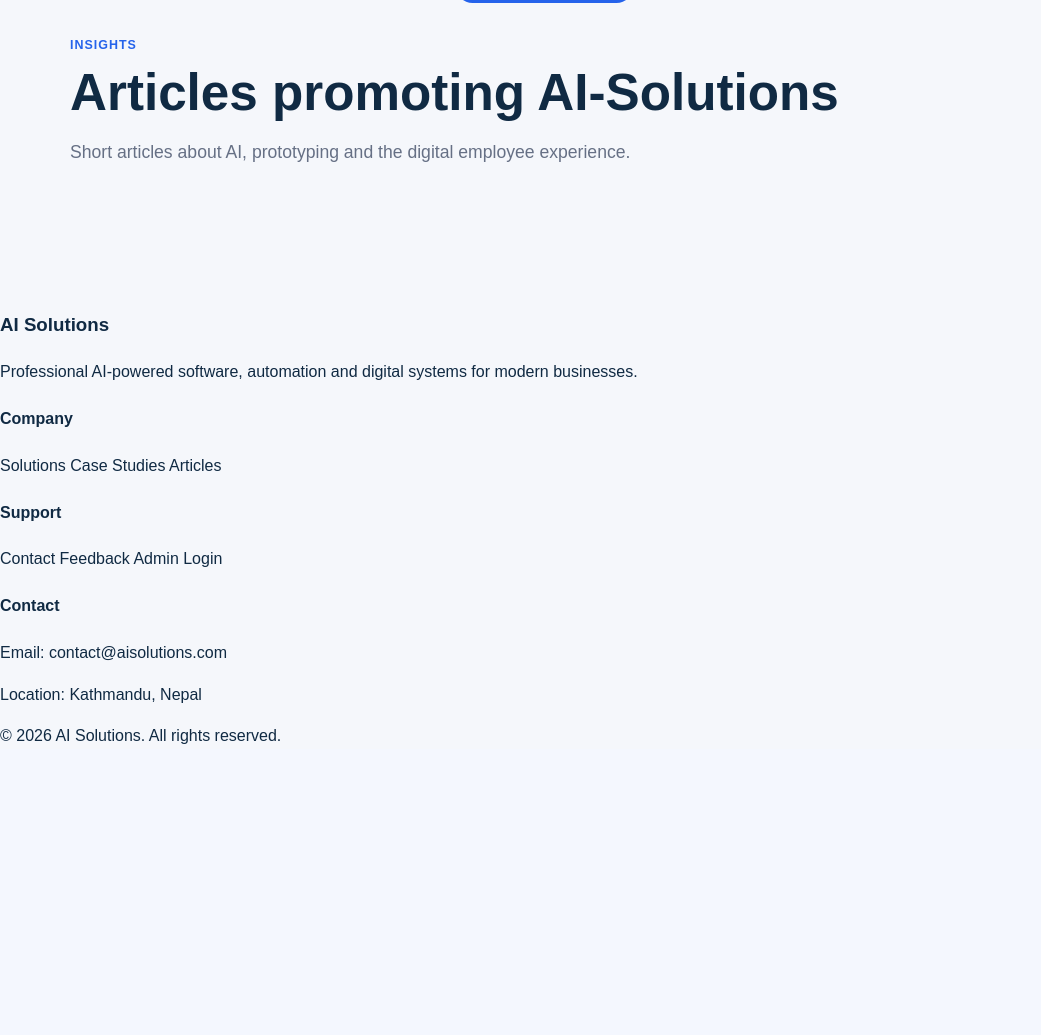
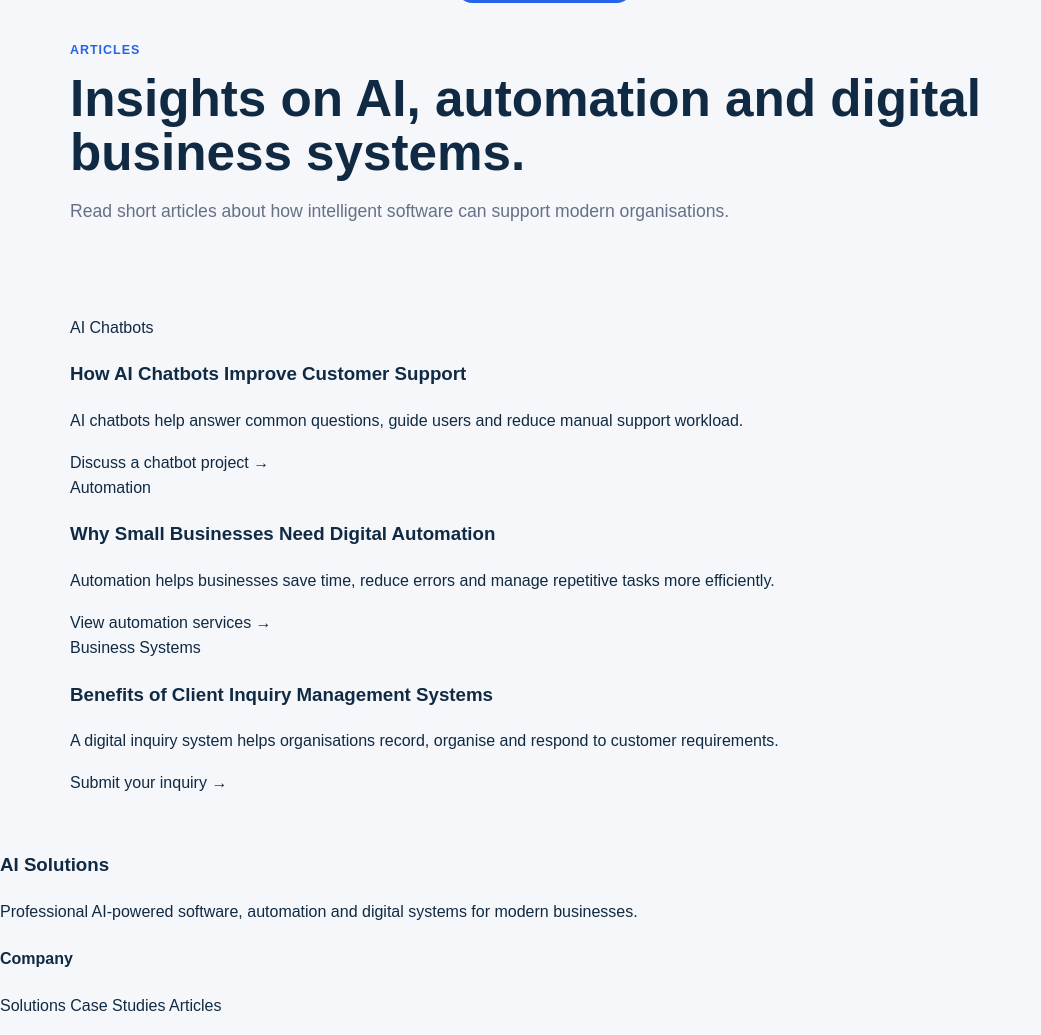
Before and after one commit to sakar747/ai-solutions-website, a Django app: template website/templates/website/articles.html in a window 1280 px wide. Shown: the part 52-1087 px from the top of the page, without its empty margins (0-1041 px from the left). Before the commit the page ends 796 px from the top, so only its background shows below. Run offline with Django 5.2, Linux system fonts and the light colour scheme; the template is opened without the code that fills it, so the values that code supplies are empty.

Commit message:
Update articles.html

```diff
--- a/website/templates/website/articles.html
+++ b/website/templates/website/articles.html
@@ -1,18 +1,38 @@
-{% extends 'website/base.html' %}
-{% block title %}Articles | AI-Solutions{% endblock %}
+{% extends 'base.html' %}
+
 {% block content %}
+
 <section class="page-hero">
-  <p class="eyebrow">Insights</p>
-  <h1>Articles promoting AI-Solutions</h1>
-  <p>Short articles about AI, prototyping and the digital employee experience.</p>
+    <div class="container">
+        <span class="eyebrow">Articles</span>
+        <h1>Insights on AI, automation and digital business systems.</h1>
+        <p>Read short articles about how intelligent software can support modern organisations.</p>
+    </div>
 </section>
-<section class="section grid cards-3">
-  {% for article in articles %}
-  <article class="card">
-    <p class="date">{{ article.date }}</p>
-    <h2>{{ article.title }}</h2>
-    <p>{{ article.summary }}</p>
-  </article>
-  {% endfor %}
+
+<section class="section">
+    <div class="container article-grid">
+        <article class="article-card">
+            <span>AI Chatbots</span>
+            <h3>How AI Chatbots Improve Customer Support</h3>
+            <p>AI chatbots help answer common questions, guide users and reduce manual support workload.</p>
+            <a href="{% url 'contact' %}">Discuss a chatbot project →</a>
+        </article>
+
+        <article class="article-card">
+            <span>Automation</span>
+            <h3>Why Small Businesses Need Digital Automation</h3>
+            <p>Automation helps businesses save time, reduce errors and manage repetitive tasks more efficiently.</p>
+            <a href="{% url 'solutions' %}">View automation services →</a>
+        </article>
+
+        <article class="article-card">
+            <span>Business Systems</span>
+            <h3>Benefits of Client Inquiry Management Systems</h3>
+            <p>A digital inquiry system helps organisations record, organise and respond to customer requirements.</p>
+            <a href="{% url 'contact' %}">Submit your inquiry →</a>
+        </article>
+    </div>
 </section>
+
 {% endblock %}
```
